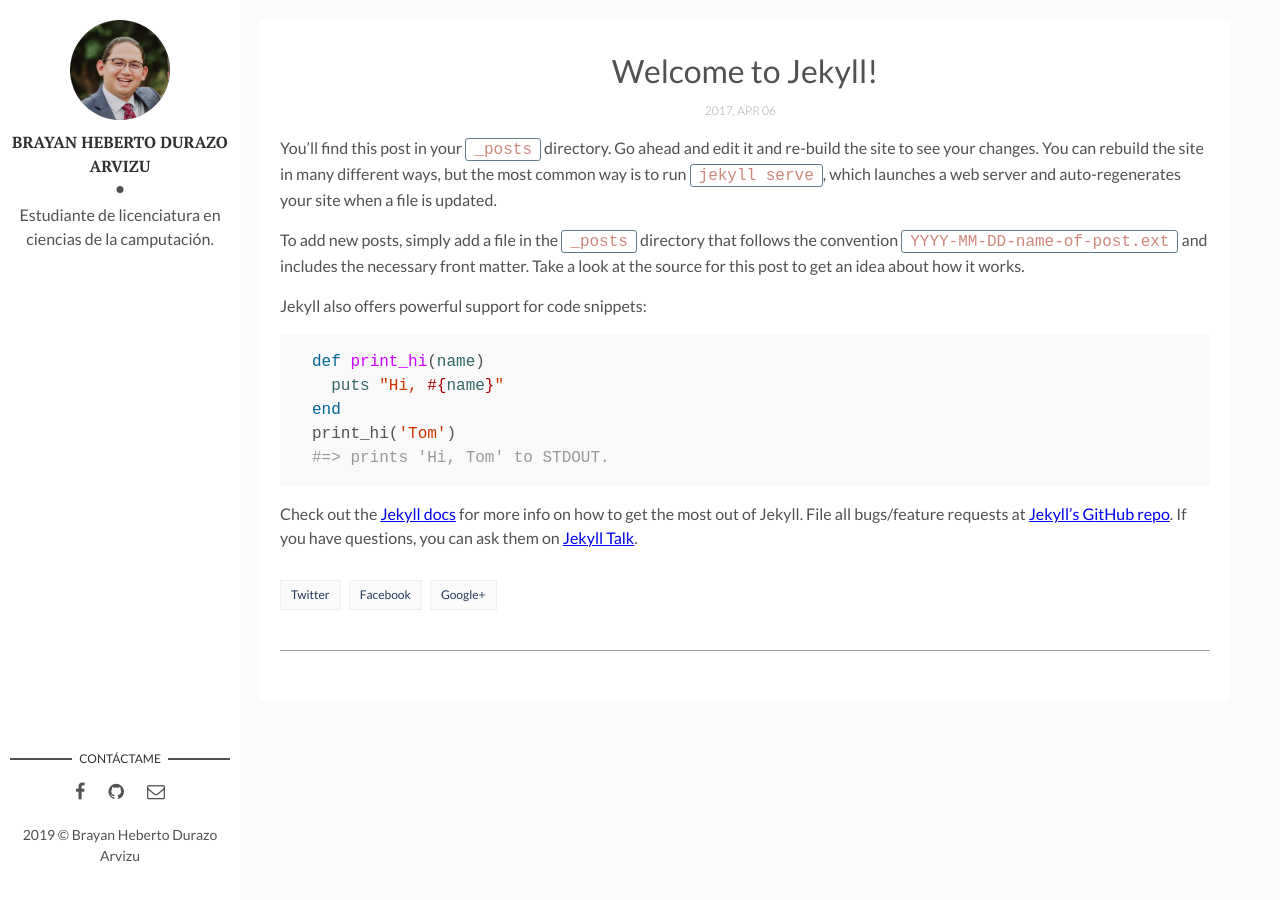
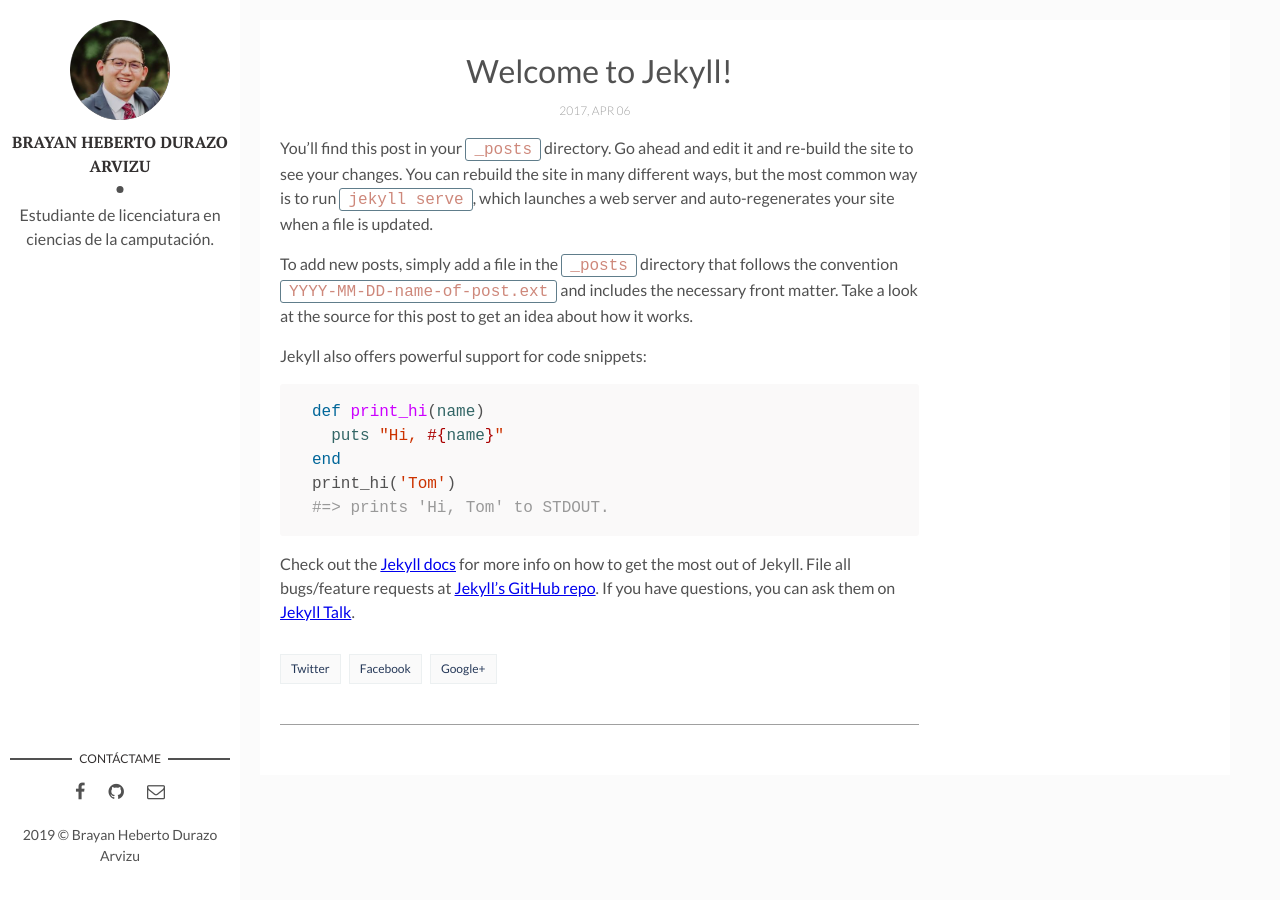
Before and after one commit to BrayanDurazo/BrayanDurazo.github.io, a Jekyll site: the page built from _posts/2017-04-06-welcome-to-jekyll.markdown, in a window 1280 px wide. Built offline with Jekyll 4.4.1, drawn with Linux system fonts in a browser that asks for light colours; comment, search, counter and statistics services are not loaded.

Commit message:
Arreglando post

```diff
--- a/assets/css/main.css
+++ b/assets/css/main.css
@@ -892,10 +892,6 @@
   background-color: #fff;
 }
 
-.article-page {
-  width: 120%;
-}
-
 ::-moz-selection {
   background: rgba(38, 57, 89, 0.8);
   color: #ffffff;
@@ -1201,6 +1197,7 @@
 /* - - - - - - - - - - Post Page Styles - - - - - - - - - - */
 .wrap-content {
   padding: 20px;
+  width:70%;
 }
 
 .header-page {
```
Also changed, not shown: 1 other file.
